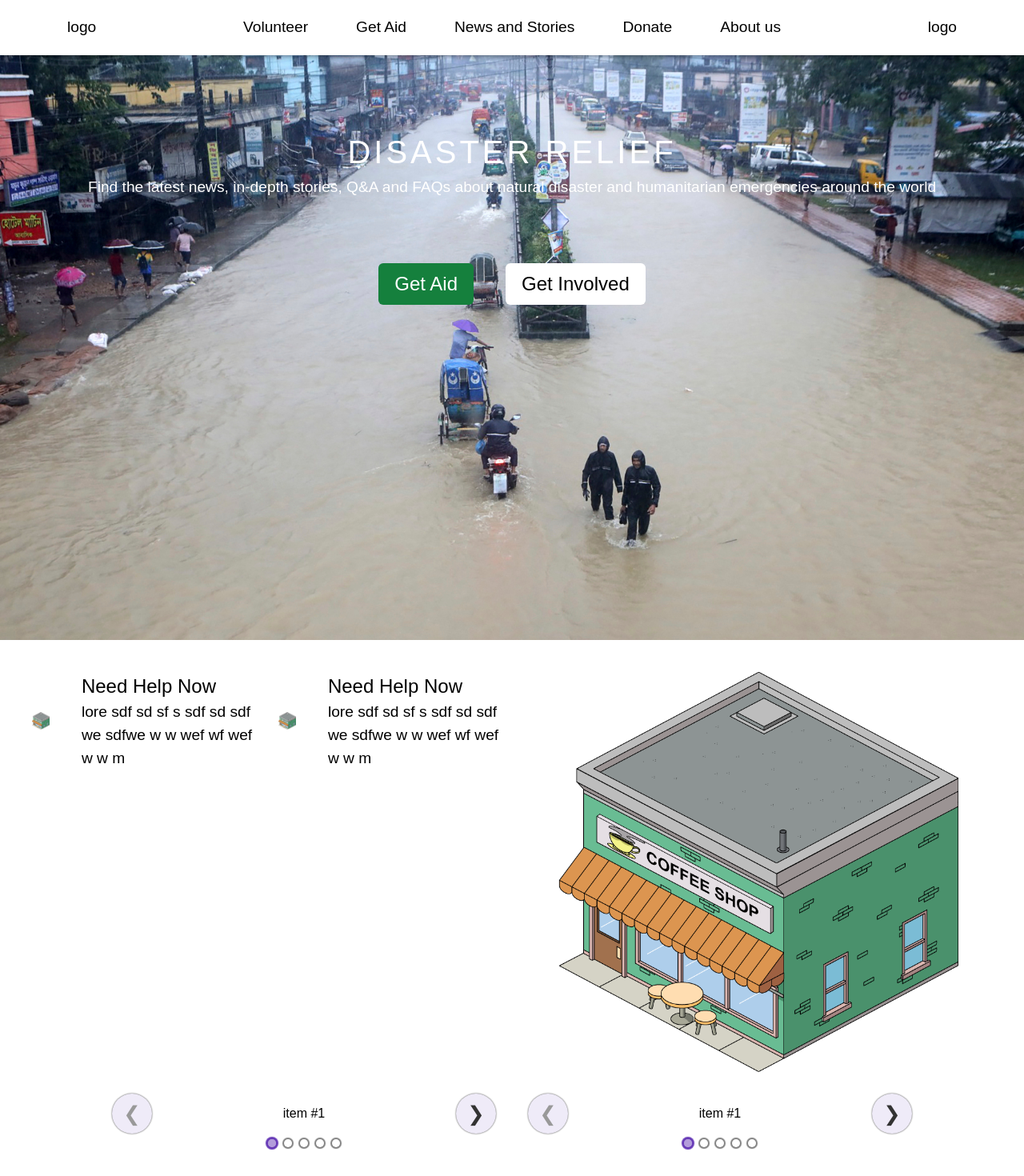
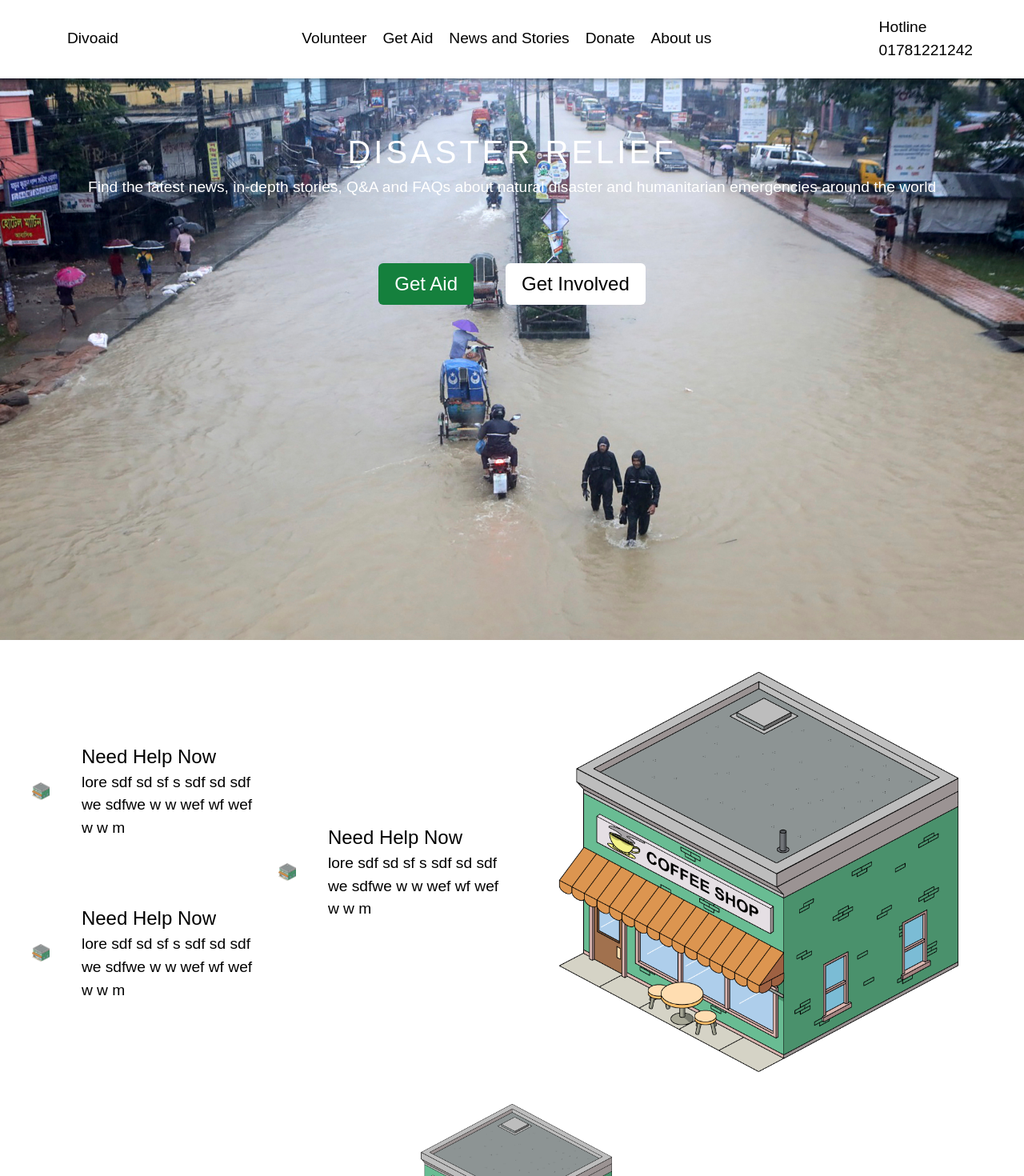
Before and after one commit to Isa-Ismail/boilerplate, a Next.js app: page / in a window 1280 px wide. Shown: the top 1470 px of the page at 80% size. Built offline with nearby package versions, Linux system fonts and the light colour scheme.

Commit message:
carousel-fixed

```diff
--- a/components/Contact/Contact.js
+++ b/components/Contact/Contact.js
@@ -2,11 +2,18 @@ import { Grid } from "@mui/material"
 import Image from "next/image"
 const Contact = () => {
   return (
-    <div className="bg-white px-10 py-10 md:flex">
+    <div className="bg-white px-10 py-10 md:flex item">
 
-      <Grid container spacing={4}>
+      <Grid container spacing={4} className="items-center">
 
-        <Grid item md = {3}>
+        <Grid item md = {3} className="space-y-20">
+          <div className="flex space-x-10 items-center">
+            <Image src="/shop.png" height={50} width={50}/>
+            <div>
+              <h2>Need Help Now</h2>
+              <p>lore sdf sd sf s sdf sd sdf  we sdfwe w w wef wf wef w w m</p>
+            </div>
+          </div>
           <div className="flex space-x-10 items-center">
             <Image src="/shop.png" height={50} width={50}/>
             <div>
--- a/components/Navbar.js
+++ b/components/Navbar.js
@@ -5,10 +5,10 @@ const Navbar = () => {
   return (
             <AppBar position="fixed">
 
-                <div className="md:flex px-16 py-3 bg-white">
+                <div className="md:flex px-16 py-5 bg-white items-center">
 
                     <div className="hover:cursor-pointer">
-                        <p className="px-5 py-2">logo</p>
+                        <p className="px-5 py-2">Divoaid</p>
                     </div>
 
                     <div className='flex-grow'></div>
@@ -16,19 +16,19 @@ const Navbar = () => {
                     <div className="md:flex space-x-5">
 
                         <div>
-                            <p className="px-5 py-2 hover:underline hover:cursor-pointer">Volunteer</p>
+                            <p className="hover:underline hover:cursor-pointer">Volunteer</p>
                         </div>
                         <div>
-                            <p className="px-5 py-2 hover:underline hover:cursor-pointer">Get Aid</p>
+                            <p className="hover:underline hover:cursor-pointer">Get Aid</p>
                         </div>
                         <div>
-                            <p className="px-5 py-2 hover:underline hover:cursor-pointer">News and Stories</p>
+                            <p className="hover:underline hover:cursor-pointer">News and Stories</p>
                         </div>
                         <div>
-                            <p className="px-5 py-2 hover:underline hover:cursor-pointer">Donate</p>
+                            <p className="hover:underline hover:cursor-pointer">Donate</p>
                         </div>
                         <div>
-                            <p className="px-5 py-2 hover:underline hover:cursor-pointer">About us</p>
+                            <p className="hover:underline hover:cursor-pointer">About us</p>
                         </div>
 
                     </div>
@@ -36,7 +36,8 @@ const Navbar = () => {
                     <div className='flex-grow'></div>
 
                     <div>
-                        <p className="px-5 py-2 hover:underline hover:cursor-pointer">logo</p>
+                        <p className="hover:underline hover:cursor-pointer">Hotline</p>
+                        <p className="hover:underline hover:cursor-pointer">01781221242</p>
                     </div>
 
                 </div>
--- a/components/Slides/Slides.js
+++ b/components/Slides/Slides.js
@@ -1,28 +1,35 @@
-import { useState } from 'react'
-import Carousel from 'react-elastic-carousel'
+import React, { Component } from "react"
+import { Grid } from "@mui/material"
+import Slider from "react-slick"
+import Image from "next/image"
 
-const App = () => {
+const Slides = () =>{
 
-	const [items, setItems] = useState(
-			[
-				{id: 1, title: 'item #1'},
-				{id: 2, title: 'item #2'},
-				{id: 3, title: 'item #3'},
-				{id: 4, title: 'item #4'},
-				{id: 5, title: 'item #5'}
-		  	]
-		)
+    const settings = {
+      dots: true,
+      infinite: true,
+      speed: 500,
+      slidesToShow: 1,
+      slidesToScroll: 1
+    }
 
-	return (
-		<div className="flex justify-center space-x-10">
-			<Carousel className="!w-[30rem]">
-        		{items.map(item => <div key={item.id}>{item.title}</div>)}
-      		</Carousel>
-			<Carousel className="!w-[30rem]">
-        		{items.map(item => <div key={item.id}>{item.title}</div>)}
-      		</Carousel>
-		</div>
-    )
-}
+    return (
+      <div className="flex justify-center">
+				<Slider className="w-[50%]" {...settings}>
 
-export default App
+					<div className="text-center">
+						<Image src="/shop.png" height={250} width={250}/>
+					</div>
+					<div className="text-center">
+						<Image src="/shop.png" height={250} width={250}/>
+					</div>
+					<div className="text-center">
+						<Image src="/shop.png" height={250} width={250}/>
+					</div>
+
+				</Slider>
+      </div>
+    );
+  }
+
+  export default Slides
--- a/package.json
+++ b/package.json
@@ -31,7 +31,8 @@
     "notistack": "^2.0.3",
     "react": "^17.0.2",
     "react-dom": "^17.0.2",
-    "react-elastic-carousel": "^0.11.5",
+    "react-slick": "^0.29.0",
+    "slick-carousel": "^1.8.1",
     "unsplash-js": "^7.0.15"
   },
   "devDependencies": {
--- a/pages/_app.js
+++ b/pages/_app.js
@@ -1,7 +1,8 @@
-import { useEffect } from 'react'
+import "slick-carousel/slick/slick.css";
+import "slick-carousel/slick/slick-theme.css";
 import '../styles/globals.css'
 import { SnackbarProvider } from 'notistack'
-import { StoreProvider } from '../utils/store';
+import { StoreProvider } from '../utils/store'
 
 function MyApp({ Component, pageProps }) {
 
```
Also changed, not shown: 1 other file (tests, documents, lock files or other folders).
